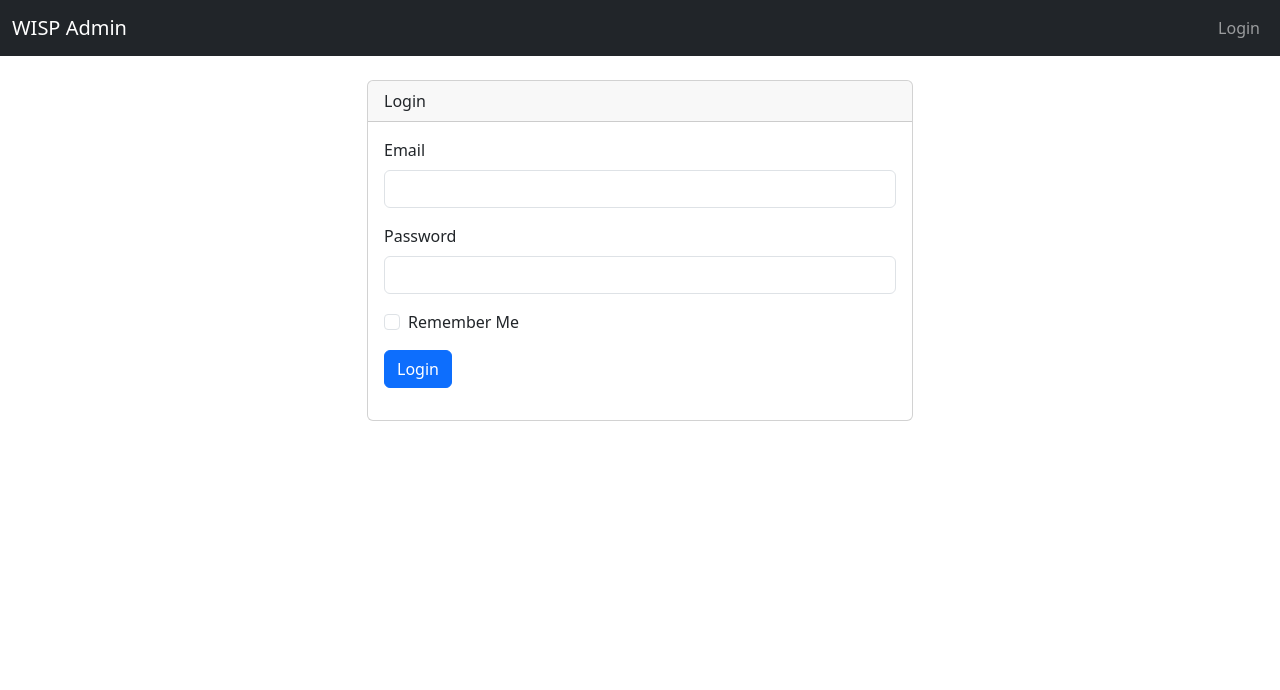
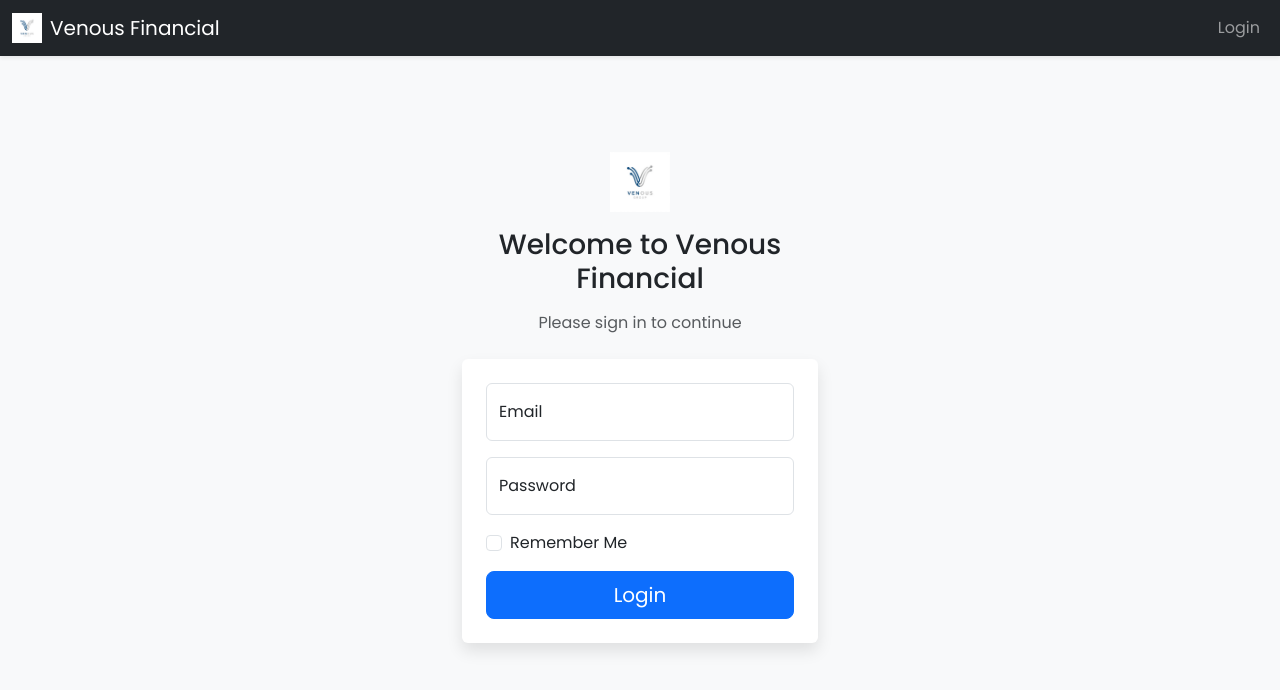
Before and after one commit to thoriqo-bowzbow/wisp-financial-admin, a Flask app: a page that uses app/templates/base.html in a window 1280 px wide. Shown: the top 690 px of the page. Run offline with Flask 3, Linux system fonts and the light colour scheme; some libraries are stand-ins or nearby versions.

Commit message:
Update otomatis pada 2025-08-19 03:19:35

```diff
--- a/app/templates/base.html
+++ b/app/templates/base.html
@@ -3,20 +3,49 @@
   <head>
     <meta charset="utf-8">
     <meta name="viewport" content="width=device-width, initial-scale=1">
-    <title>{% block title %}WISP Financial Admin{% endblock %}</title>
+    <title>{% block title %}Venous Financial{% endblock %}</title>
+
+    <!-- Bootstrap CSS -->
     <link href="https://cdn.jsdelivr.net/npm/bootstrap@5.3.3/dist/css/bootstrap.min.css" rel="stylesheet">
+
+    <!-- Google Fonts: Poppins -->
+    <link rel="preconnect" href="https://fonts.googleapis.com">
+    <link rel="preconnect" href="https://fonts.gstatic.com" crossorigin>
+    <link href="https://fonts.googleapis.com/css2?family=Poppins:wght@300;400;500;600;700&display=swap" rel="stylesheet">
+
+    <!-- CSS Kustom untuk Tampilan Baru -->
     <style>
-        .card .border-left-primary { border-left: .25rem solid #4e73df!important; }
-        .card .border-left-success { border-left: .25rem solid #198754!important; }
-        .card .border-left-danger { border-left: .25rem solid #e74a3b!important; }
-        .card .border-left-info { border-left: .25rem solid #36b9cc!important; }
-        .card .border-left-warning { border-left: .25rem solid #f6c23e!important; }
+        body {
+            font-family: 'Poppins', sans-serif;
+            background-color: #f8f9fa;
+        }
+        .navbar-brand img {
+            margin-right: 8px;
+        }
+        .card {
+            border: none;
+            box-shadow: 0 0.5rem 1rem rgba(0, 0, 0, 0.1);
+            transition: transform .2s;
+        }
+        .card:hover {
+            transform: translateY(-5px);
+        }
+        .btn-primary {
+            background-color: #0d6efd;
+            border-color: #0d6efd;
+        }
+        .table {
+            background-color: #ffffff;
+        }
     </style>
   </head>
   <body>
-    <nav class="navbar navbar-expand-lg navbar-dark bg-dark mb-4">
+    <nav class="navbar navbar-expand-lg navbar-dark bg-dark mb-4 sticky-top shadow-sm">
       <div class="container-fluid">
-        <a class="navbar-brand" href="{{ url_for('dashboard') if current_user.is_authenticated else url_for('login') }}">WISP Admin</a>
+        <a class="navbar-brand d-flex align-items-center" href="{{ url_for('dashboard') if current_user.is_authenticated else url_for('login') }}">
+          <img src="{{ url_for('static', filename='logo.png') }}" alt="Venous Logo" height="30">
+          <span>Venous Financial</span>
+        </a>
         <button class="navbar-toggler" type="button" data-bs-toggle="collapse" data-bs-target="#navbarNav">
           <span class="navbar-toggler-icon"></span>
         </button>
@@ -42,7 +71,7 @@
         </div>
       </div>
     </nav>
-    <main class="container">
+    <main class="container py-4">
       {% with messages = get_flashed_messages(with_categories=true) %}
         {% if messages %}
           {% for category, message in messages %}
--- a/app/templates/login.html
+++ b/app/templates/login.html
@@ -1,26 +1,30 @@
 {% extends "base.html" %}
 {% block content %}
-<div class="row justify-content-center">
-    <div class="col-md-6">
+<div class="row justify-content-center mt-5">
+    <div class="col-md-6 col-lg-4">
+        <div class="text-center mb-4">
+            <img src="{{ url_for('static', filename='logo.png') }}" alt="Venous Logo" height="60">
+            <h1 class="h3 mt-3 mb-3 font-weight-normal">Welcome to Venous Financial</h1>
+            <p class="text-muted">Please sign in to continue</p>
+        </div>
         <div class="card">
-            <div class="card-header">Login</div>
-            <div class="card-body">
+            <div class="card-body p-4">
                 <form method="POST" action="">
                     {{ form.hidden_tag() }}
-                    <div class="mb-3">
-                        {{ form.email.label(class="form-label") }}
-                        {{ form.email(class="form-control") }}
+                    <div class="form-floating mb-3">
+                        {{ form.email(class="form-control", placeholder="name@example.com") }}
+                        {{ form.email.label }}
                     </div>
-                    <div class="mb-3">
-                        {{ form.password.label(class="form-label") }}
-                        {{ form.password(class="form-control") }}
+                    <div class="form-floating mb-3">
+                        {{ form.password(class="form-control", placeholder="Password") }}
+                        {{ form.password.label }}
                     </div>
                     <div class="mb-3 form-check">
                         {{ form.remember(class="form-check-input") }}
                         {{ form.remember.label(class="form-check-label") }}
                     </div>
-                    <div class="mb-3">
-                        {{ form.submit(class="btn btn-primary") }}
+                    <div class="d-grid">
+                        {{ form.submit(class="btn btn-primary btn-lg") }}
                     </div>
                 </form>
             </div>
```
Also changed, not shown: app/templates/customers.html (+7 -1 lines), app/templates/invoices.html (+15 -38 lines), app/static/logo.png (added).
